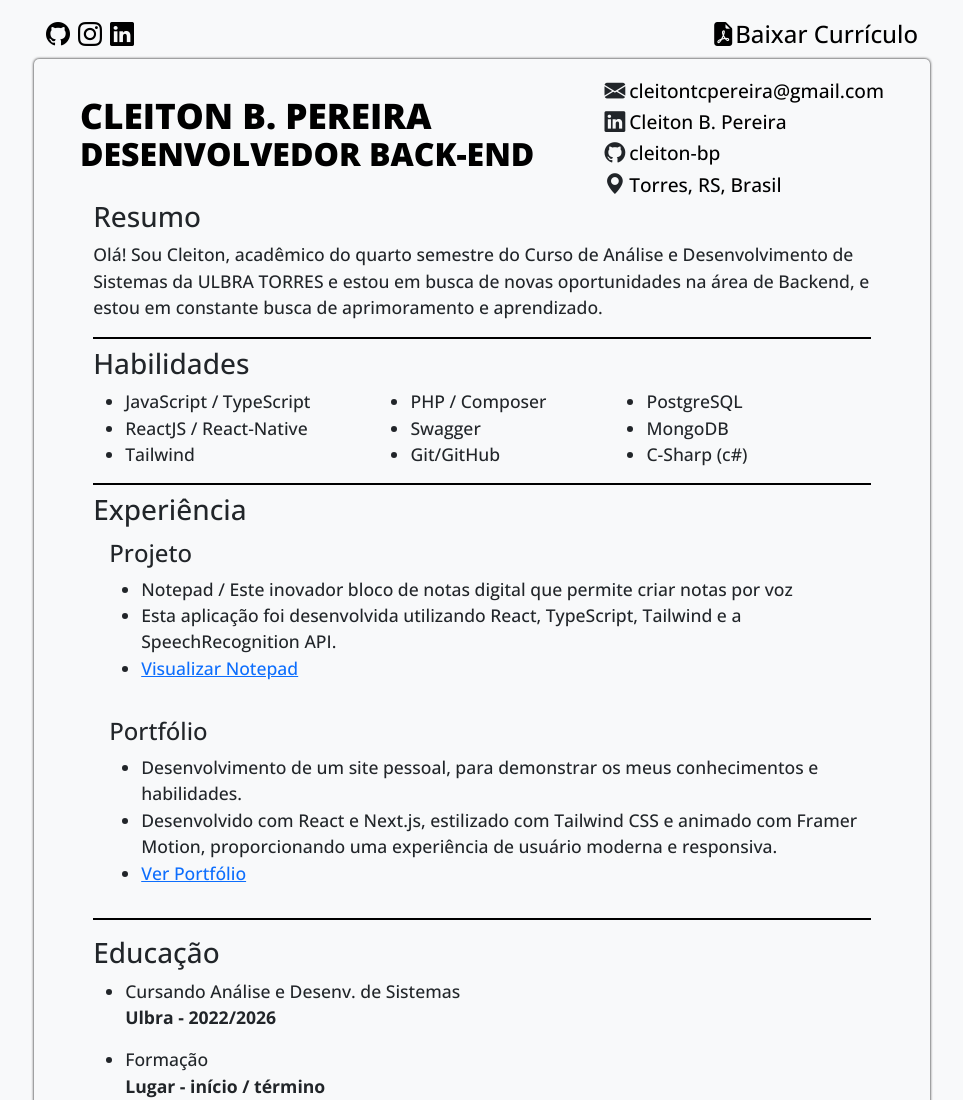
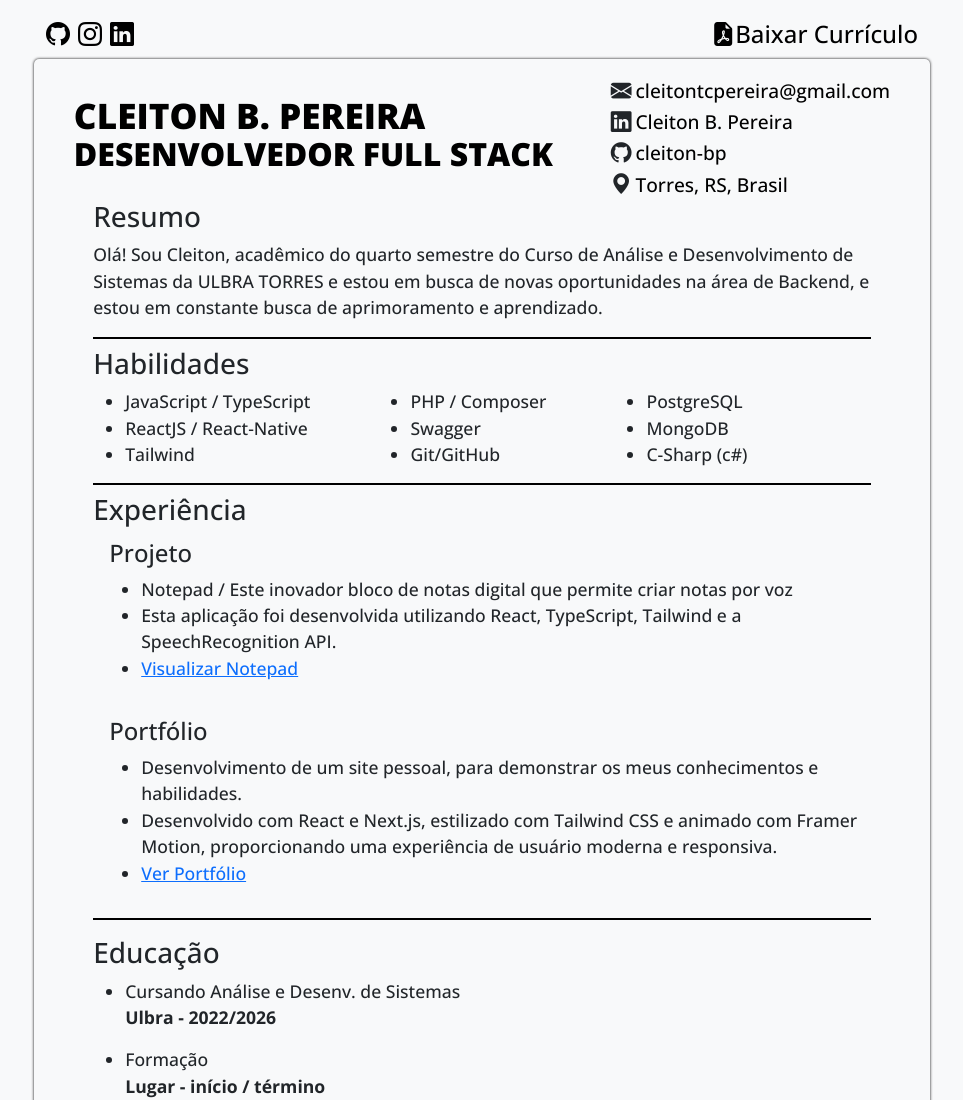
Before and after one commit to cleiton-bp/curr-culo, a plain HTML site: page index.html in a window 1280 px wide. Shown: the top 1100 px of the page, without its empty margins (158-1121 px from the left). Drawn offline with nearby package versions, Linux system fonts and the light colour scheme.

Commit message:
Update index.html

```diff
--- a/index.html
+++ b/index.html
@@ -51,7 +51,7 @@
       <div class="body_header d-flex align-items-center justify-content-around">
         <div class="title">
           <h1>Cleiton B. Pereira</h1>
-          <h2>Desenvolvedor Back-end</h2>
+          <h2>Desenvolvedor Full Stack</h2>
         </div>
         <div class="contact d-flex">
           <div>
```
